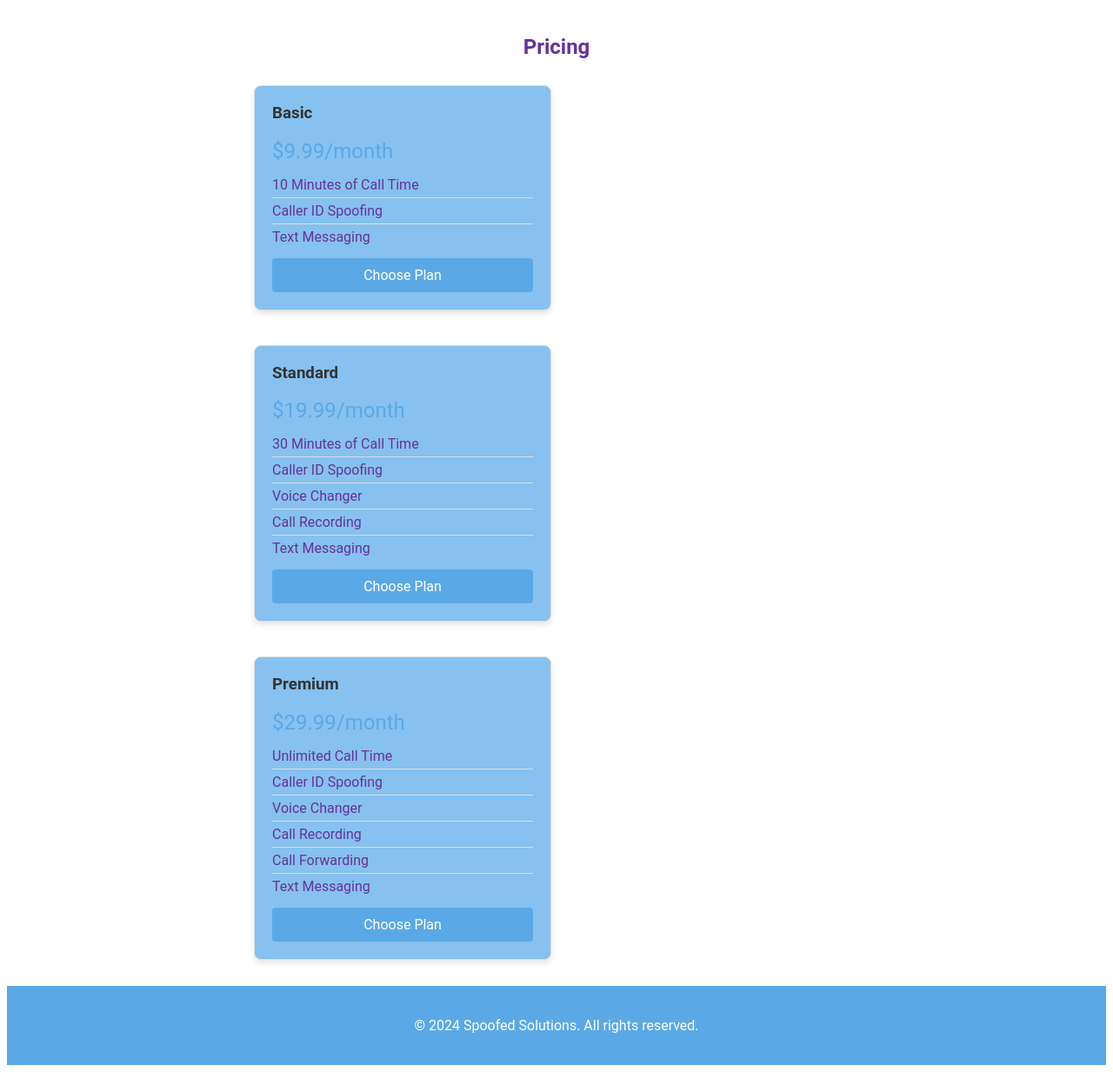
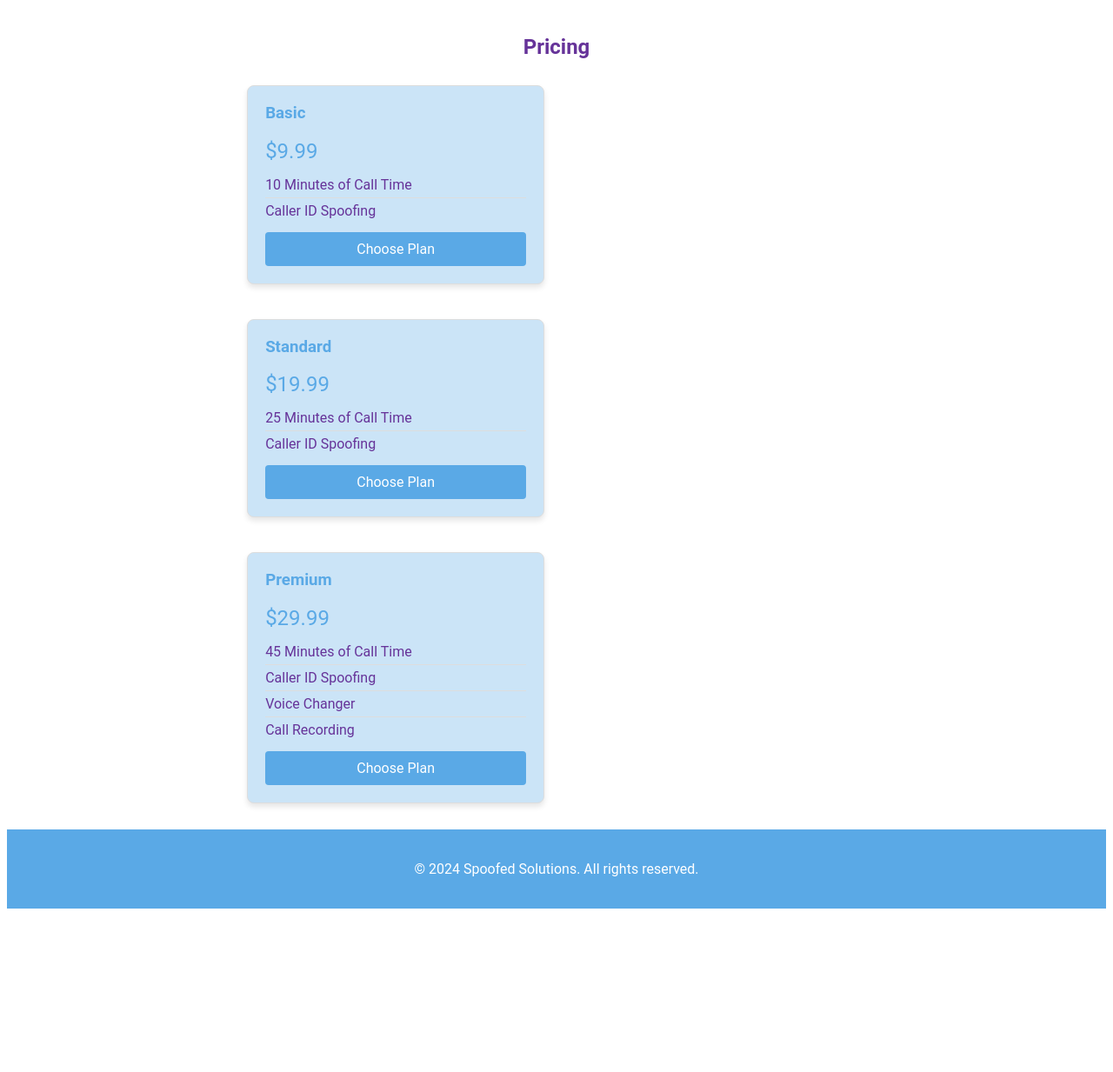
Before and after one commit to rwdvlpmnt/spoofed, a Django app: template templates/pricing.html in a window 1280 px wide. Shown: the part 132-1365 px from the top of the page at 87% size. After the commit the page ends 1177 px from the top, so only its background shows below. Run offline with Django 3.2, Linux system fonts and the light colour scheme; the template is opened without the code that fills it, so the values that code supplies are empty.

Commit message:
price changes

```diff
--- a/static/css/styles.css
+++ b/static/css/styles.css
@@ -38,7 +38,7 @@ header {
 }
 
 .header-right .menu-icon .icon {
-    font-size: 80px; /* Adjust the size of the menu icon */
+    font-size: 100px; /* Adjust the size of the menu icon */
     color: #5AA9E6; /* Powder blue */
     height: 100px; /* Match the height of the logo */
     line-height: 95px; /* Vertically center the icon */
@@ -127,7 +127,7 @@ footer {
     max-width: 400px;
     width: 100%;
     padding: 20px;
-    background-color: #86c1ef;
+    background-color: #cbe4f7;
     border-radius: 8px;
     box-shadow: 0 4px 6px rgba(0, 0, 0, 0.1);
 }
@@ -189,7 +189,7 @@ footer {
 }
 
 .pricing-plan {
-    background-color: #86c1ef;
+    background-color: #cbe4f7;
     border: 1px solid #ddd;
     border-radius: 8px;
     box-shadow: 0 4px 6px rgba(0, 0, 0, 0.1);
@@ -202,7 +202,7 @@ footer {
 
 .pricing-plan h3 {
     margin-top: 0;
-    color: #333;
+    color: #5aa9e6;
 }
 
 .pricing-plan p {
@@ -294,7 +294,7 @@ footer {
     max-width: 400px;
     width: 100%;
     padding: 20px;
-    background-color: #86c1ef;
+    background-color: #cbe4f7;
     border-radius: 8px;
     box-shadow: 0 4px 6px rgba(0, 0, 0, 0.1);
 }
@@ -422,7 +422,7 @@ footer {
     max-width: 400px;
     width: 100%;
     padding: 20px;
-    background-color: #86c1ef;
+    background-color: #cbe4f7;
     border-radius: 8px;
     box-shadow: 0 4px 6px rgba(0, 0, 0, 0.1);
 }
@@ -511,7 +511,7 @@ footer {
     max-width: 800px;
     margin: 0 auto;
     padding: 20px;
-    background-color: #86c1ef;
+    background-color: #fff;
     border-radius: 8px;
     box-shadow: 0 4px 6px rgba(0, 0, 0, 0.1);
 }
@@ -520,10 +520,10 @@ footer {
 .feature-block {
     margin-bottom: 20px;
     padding: 20px;
-    background-color: #86c1ef;
+    background-color: #cbe4f7;
     border-radius: 8px;
     box-shadow: 0 2px 4px rgba(0, 0, 0, 0.1);
-    animation: revolve 3s ease-in-out;
+    animation: revolve 2s ease-in-out;
 }
 
 .feature-block h3 {
--- a/templates/features.html
+++ b/templates/features.html
@@ -2,7 +2,7 @@
 
 {% extends 'base.html' %}
 
-{% block title %}Features - TeleTechnologies{% endblock %}
+{% block title %}Features{% endblock %}
 
 {% block content %}
 <section class="features-section">
--- a/templates/navigation.html
+++ b/templates/navigation.html
@@ -8,12 +8,12 @@ Navigation
 <section class="navigation-section">
     <div class="container">
         <nav class="main-nav">
-            <div class="nav-header">
+            <!-- <div class="nav-header">
                 <a href="{% url 'home' %}" class="nav-logo">Spoofed Solutions</a>
                 <button class="nav-toggle" id="nav-toggle" aria-label="Toggle navigation">
                     <span class="nav-toggle-icon"></span>
                 </button>
-            </div>
+            </div> -->
             <ul class="nav-menu" id="nav-menu">
                 <li><a href="{% url 'home' %}">Home</a></li>
                 <li><a href="{% url 'features' %}">Features</a></li>
@@ -22,7 +22,7 @@ Navigation
                 <li><a href="{% url 'login' %}">Login</a></li>
                 <!-- Uncomment the following line if you want to include the demo button -->
                 <!-- <li><a href="{% url 'register' %}" class="btn demo">Get a Demo</a></li> -->
-                <li><a href="{% url 'register' %}" class="btn get-started">Get Started</a></li>
+                <!-- <li><a href="{% url 'register' %}" class="btn get-started">Get Started</a></li> -->
             </ul>
         </nav>
     </div>
--- a/templates/pricing.html
+++ b/templates/pricing.html
@@ -11,36 +11,30 @@
         <div class="pricing-plans">
             <div class="pricing-plan">
                 <h3>Basic</h3>
-                <p>$9.99/month</p>
+                <p>$9.99</p>
                 <ul>
                     <li>10 Minutes of Call Time</li>
                     <li>Caller ID Spoofing</li>
-                    <li>Text Messaging</li>
                 </ul>
                 <a href="#" class="btn">Choose Plan</a>
             </div>
             <div class="pricing-plan">
                 <h3>Standard</h3>
-                <p>$19.99/month</p>
+                <p>$19.99</p>
                 <ul>
-                    <li>30 Minutes of Call Time</li>
+                    <li>25 Minutes of Call Time</li>
                     <li>Caller ID Spoofing</li>
-                    <li>Voice Changer</li>
-                    <li>Call Recording</li>
-                    <li>Text Messaging</li>
                 </ul>
                 <a href="#" class="btn">Choose Plan</a>
             </div>
             <div class="pricing-plan">
                 <h3>Premium</h3>
-                <p>$29.99/month</p>
+                <p>$29.99</p>
                 <ul>
-                    <li>Unlimited Call Time</li>
+                    <li>45 Minutes of Call Time</li>
                     <li>Caller ID Spoofing</li>
                     <li>Voice Changer</li>
                     <li>Call Recording</li>
-                    <li>Call Forwarding</li>
-                    <li>Text Messaging</li>
                 </ul>
                 <a href="#" class="btn">Choose Plan</a>
             </div>
```
